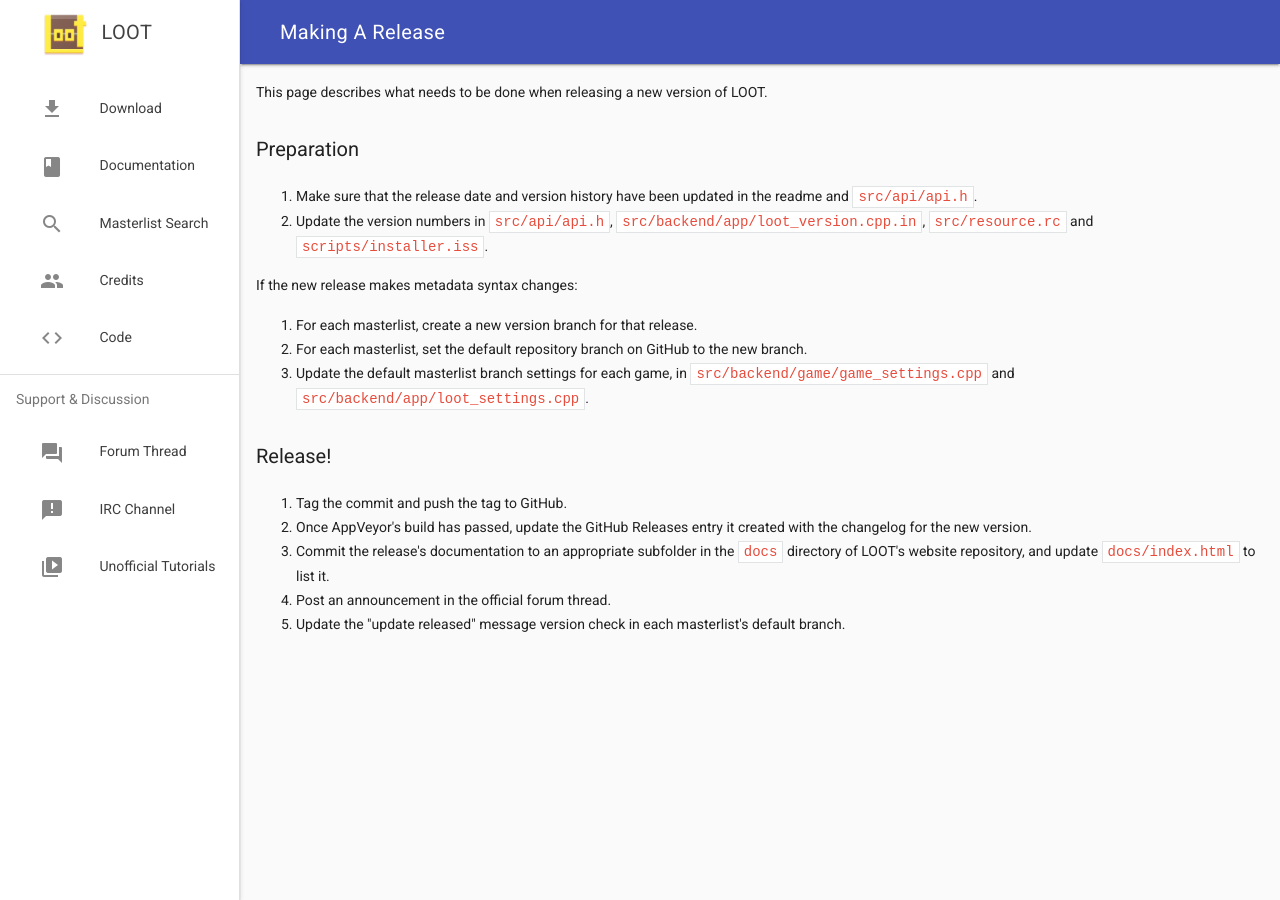
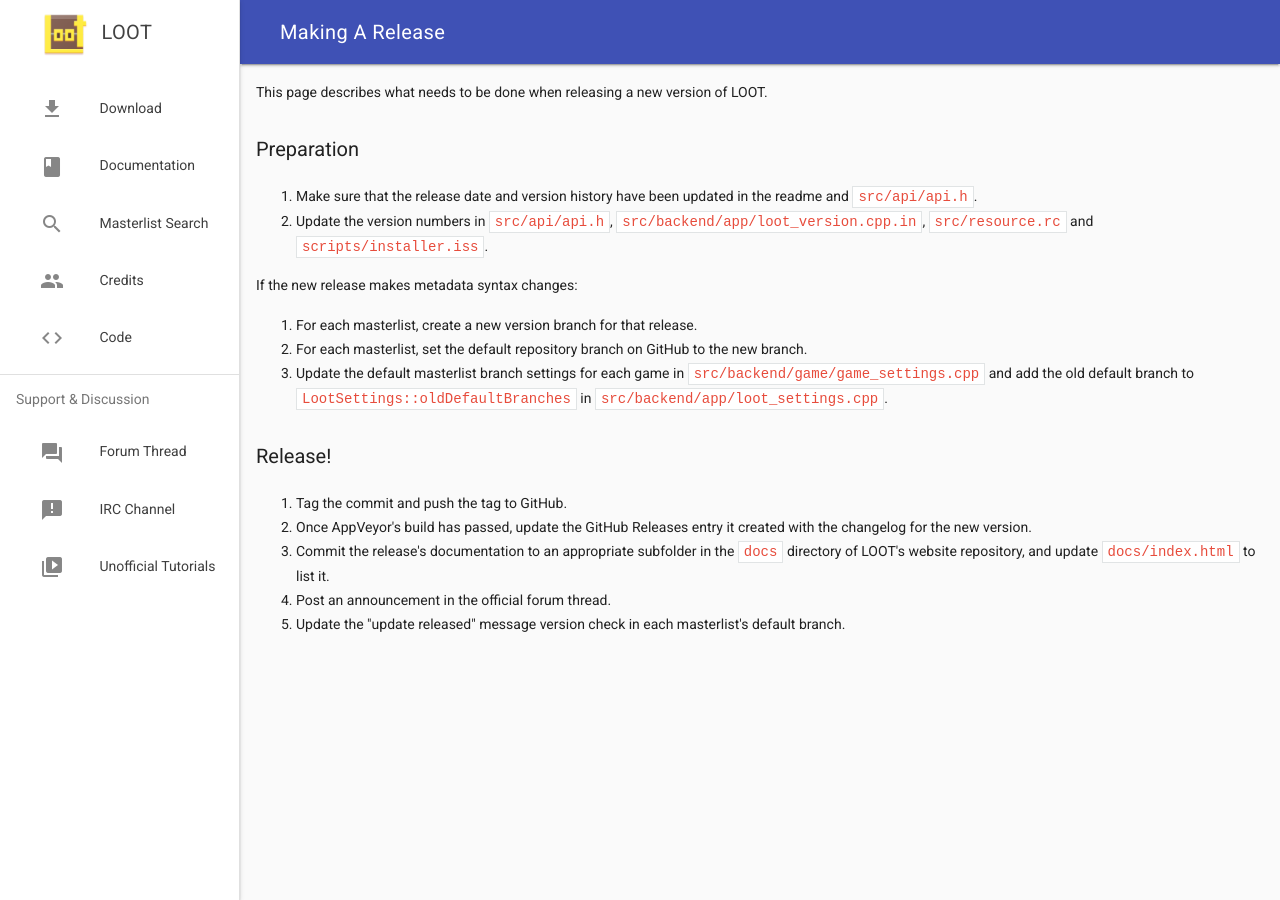
Before and after one commit to loot/loot.github.io, a Jekyll site: the page built from docs/team/Making-A-Release.html, in a window 1280 px wide. Built offline with Jekyll 4.4.1, drawn with Linux system fonts in a browser that asks for light colours; nearby versions of some CDN libraries.

Commit message:
Update making a release again

```diff
--- a/docs/team/Making-A-Release.html
+++ b/docs/team/Making-A-Release.html
@@ -16,7 +16,7 @@ title: Making A Release
 <ol>
   <li>For each masterlist, create a new version branch for that release.</li>
   <li>For each masterlist, set the default repository branch on GitHub to the new branch.</li>
-  <li>Update the default masterlist branch settings for each game, in <code>src/backend/game/game_settings.cpp</code> and <code>src/backend/app/loot_settings.cpp</code>.</li>
+  <li>Update the default masterlist branch settings for each game in <code>src/backend/game/game_settings.cpp</code> and add the old default branch to <code>LootSettings::oldDefaultBranches</code> in <code>src/backend/app/loot_settings.cpp</code>.</li>
 </ol>
 
 <h3>Release!</h3>
```
